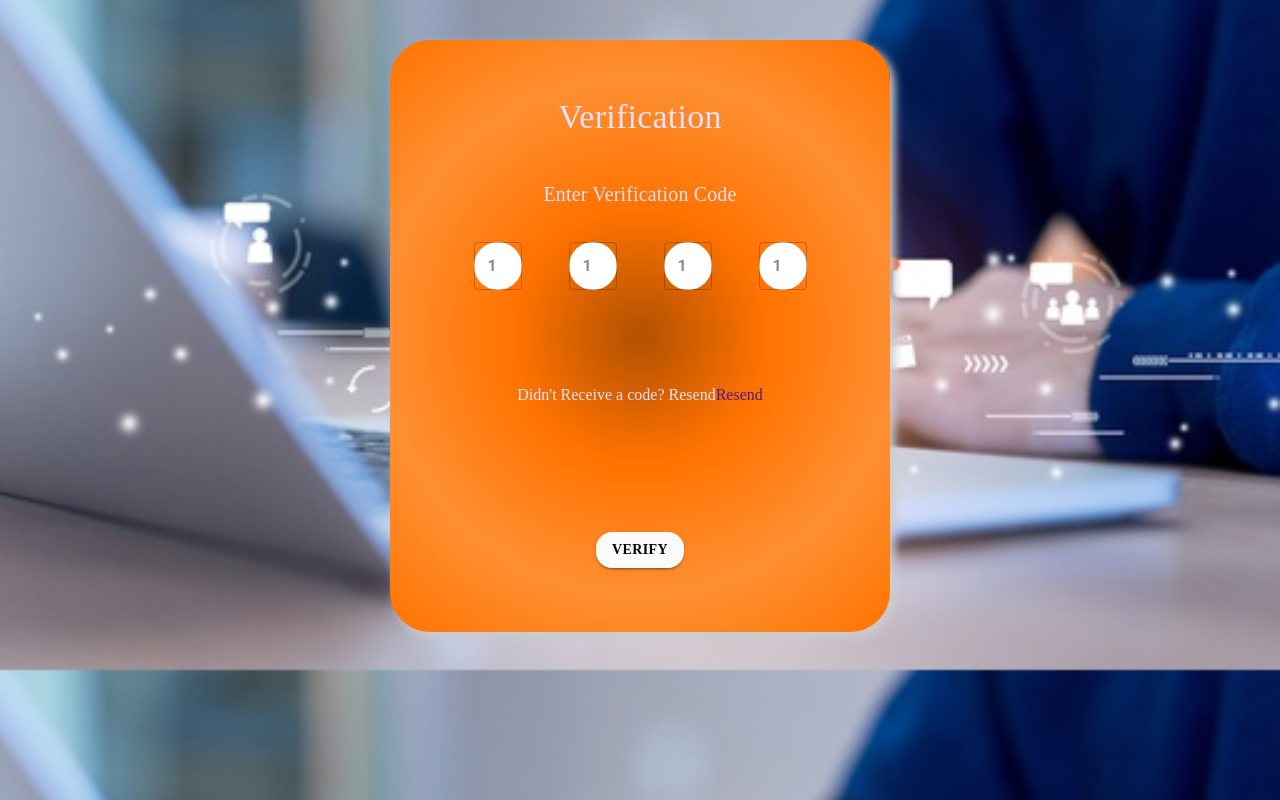
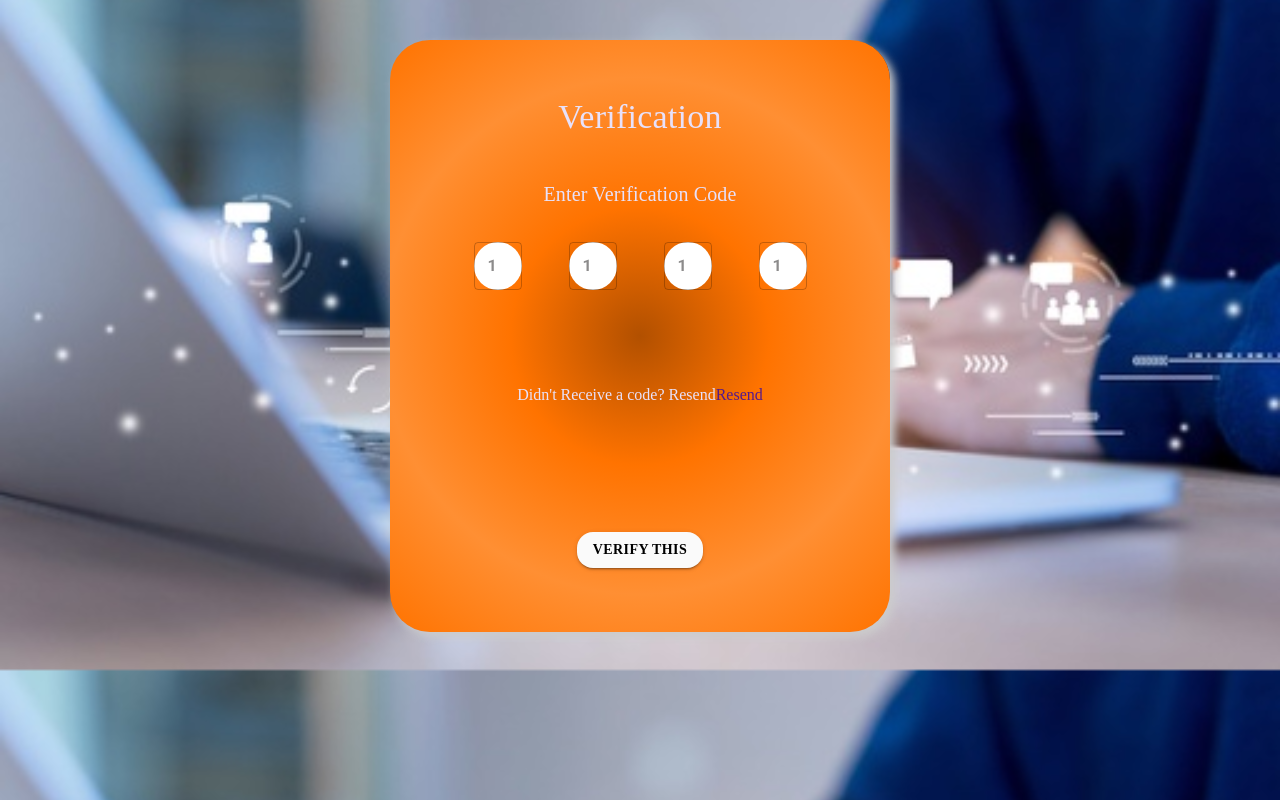
Before and after one commit to Vinuja-L/LMS-FrontEnd, a React (Create React App) app: page /verification in a window 1280 px wide. Built offline with nearby package versions, Linux system fonts and the light colour scheme.

Commit message:
Update Verification.js

```diff
--- a/src/pages/UserAuthentication/Verification.js
+++ b/src/pages/UserAuthentication/Verification.js
@@ -115,7 +115,7 @@ const Verification = ()  => {
             LinkComponent={Link}
             to={'/Emailconfirm'}
             variant="contained" color="warning">
-                <b>Verify</b>
+                <b>Verify this </b>
           </Button>
 
     </Grid>
```
